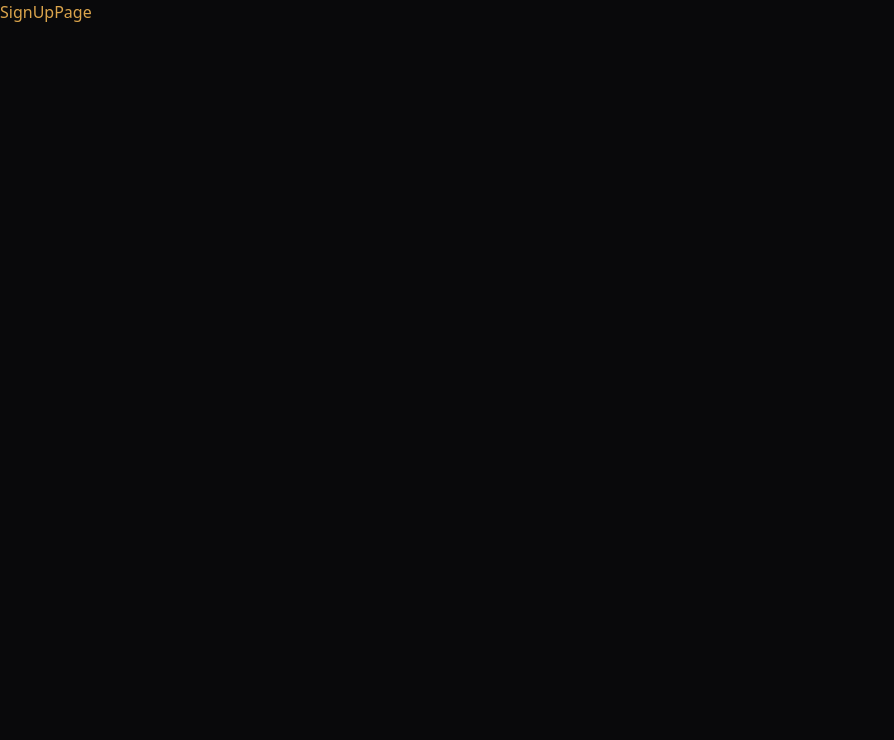
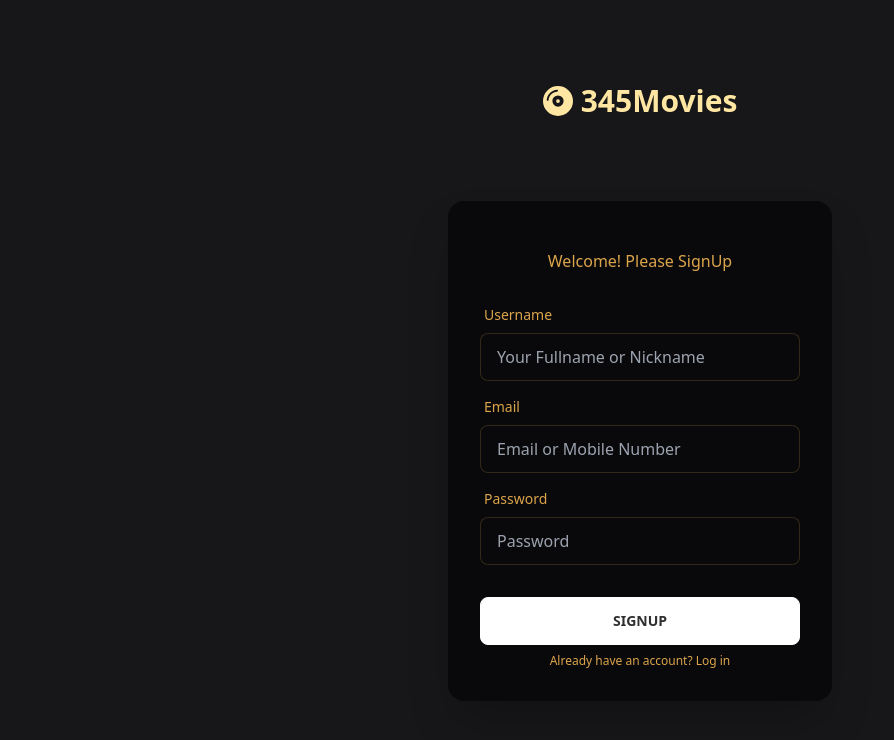
Before and after one commit to semakeremetci/Movie-Web-Site, a React (Vite) app: page /Movie-Web-Site/SignUpPage in a window 1280 px wide. Shown: the top 740 px of the page, without its empty margins (0-894 px from the left). Built offline with nearby package versions, Linux system fonts and the light colour scheme.

Commit message:
login page and signup page

```diff
--- a/src/App.jsx
+++ b/src/App.jsx
@@ -1,14 +1,9 @@
 import React from "react";
 import { Outlet } from "react-router-dom";
-import Home from "./pages/Home";
 import "./App.css";
 
 function App() {
-  return (
-    <div>
-      <Outlet />
-    </div>
-  );
+  return <Outlet />;
 }
 
 export default App;
--- a/src/Components/Navbar.jsx
+++ b/src/Components/Navbar.jsx
@@ -1,10 +1,13 @@
 import { Link } from "react-router-dom";
 const Navbar = () => {
   return (
-    <div className="navbar bg-base-100 p-4 sm:px-20 fixed top-0 left-0 right-0 z-50">
+    <div className="navbar bg-base-100 p-4 sm:px-24 w-screen flex-col items-start sm:flex-row fixed top-0 left-0 right-0 z-50">
       <div className="navbar-start ">
         <div className="dropdown sm:hidden z-50">
-          <label tabIndex={0} className="btn btn-ghost p-2 text-accent">
+          <label
+            tabIndex={0}
+            className="btn btn-ghost p-0 text-neutral-content"
+          >
             <svg
               xmlns="http://www.w3.org/2000/svg"
               className="h-5 w-5"
@@ -39,17 +42,35 @@ const Navbar = () => {
             </li>
 
             <li className="place-content-start">
-              <a className="btn btn-primary w-24 btn-sm">LogIn</a>
+              <Link
+                to="/Movie-Web-Site/LogInPage"
+                className="btn btn-primary w-full btn-sm"
+              >
+                LogIn
+              </Link>
             </li>
-            <li className="place-content-start">
-              <a className="btn btn-primary w-24 btn-sm">SignUp</a>
+            <li className="place-content-start mx-1s">
+              <Link
+                to="/Movie-Web-Site/SignUpPage"
+                className="btn btn-primary w-full btn-sm"
+              >
+                SignUp
+              </Link>
             </li>
           </ul>
         </div>
         <Link
           to="/Movie-Web-Site/"
-          className="btn normal-case text-2xl p-2 bg-transparent border-none hover:bg-transparent font-bold text-neutral-content"
+          className="btn normal-case text-xl sm:text-2xl p-2 bg-transparent border-none hover:bg-transparent font-bold text-neutral-content"
         >
+          <svg
+            xmlns="http://www.w3.org/2000/svg"
+            height="1em"
+            viewBox="0 0 512 512"
+            fill="rgb(255, 231, 163)"
+          >
+            <path d="M0 256a256 256 0 1 1 512 0A256 256 0 1 1 0 256zm256 32a32 32 0 1 1 0-64 32 32 0 1 1 0 64zm-96-32a96 96 0 1 0 192 0 96 96 0 1 0 -192 0zM96 240c0-35 17.5-71.1 45.2-98.8S205 96 240 96c8.8 0 16-7.2 16-16s-7.2-16-16-16c-45.4 0-89.2 22.3-121.5 54.5S64 194.6 64 240c0 8.8 7.2 16 16 16s16-7.2 16-16z" />
+          </svg>
           345Movie
         </Link>
       </div>
@@ -76,11 +97,11 @@ const Navbar = () => {
           </li>
         </ul>
       </div>
-      <div>
+      <div className="w-full sm:w-1/2">
         <input
           type="text"
           placeholder="Search Movie"
-          className="input ml-3 input-ghost bg-base-300 flex-end  focus:outline-none w-full max-w-xs"
+          className="input w-full  sm:ml-3 input-ghost bg-base-300 flex-end  focus:outline-none"
         />
       </div>
       <div className="navbar-end gap-2 hidden sm:flex">
--- a/src/pages/LogInPage.jsx
+++ b/src/pages/LogInPage.jsx
@@ -1,7 +1,69 @@
 import React from "react";
+import { Link } from "react-router-dom";
 
 function LogInPage() {
-  return <div>LogInPage</div>;
+  return (
+    <div className="hero min-h-screen bg-base-200">
+      <div className="hero-content flex-col h-full lg:justify-evenly md:gap-10 lg:gap-0 w-full">
+        <div className="text-center -mt-4">
+          <h1 className="text-3xl font-bold text-neutral-content flex items-center gap-2">
+            <svg
+              xmlns="http://www.w3.org/2000/svg"
+              height="1em"
+              viewBox="0 0 512 512"
+              fill="rgb(255, 231, 163)"
+            >
+              <path d="M0 256a256 256 0 1 1 512 0A256 256 0 1 1 0 256zm256 32a32 32 0 1 1 0-64 32 32 0 1 1 0 64zm-96-32a96 96 0 1 0 192 0 96 96 0 1 0 -192 0zM96 240c0-35 17.5-71.1 45.2-98.8S205 96 240 96c8.8 0 16-7.2 16-16s-7.2-16-16-16c-45.4 0-89.2 22.3-121.5 54.5S64 194.6 64 240c0 8.8 7.2 16 16 16s16-7.2 16-16z" />
+            </svg>
+            345Movies
+            <br />
+          </h1>
+        </div>
+
+        <div className="card w-full sm:w-5/6 md:w-3/5  lg:w-96   shadow-2xl bg-base-100">
+          <div className="card-body">
+            <p className="text-center m-4">Welcome! Please Login</p>
+            <div className="form-control">
+              <label className="label">
+                <span className="label-text">Email</span>
+              </label>
+              <input
+                type="text"
+                placeholder="Your Email"
+                className="input input-bordered"
+              />
+            </div>
+            <div className="form-control">
+              <label className="label">
+                <span className="label-text">Password</span>
+              </label>
+              <input
+                type="text"
+                placeholder="Your Password"
+                className="input input-bordered"
+              />
+              <label className="label">
+                <a href="#" className="label-text-alt link link-hover">
+                  Forgot password?
+                </a>
+              </label>
+            </div>
+            <div className="form-control mt-6 gap-2 ">
+              <Link to="/Movie-Web-Site/" className="flex">
+                <button className="btn btn-primary grow">Login</button>
+              </Link>
+              <Link
+                to="/Movie-Web-Site/SignUpPage"
+                className="label-text-alt link link-hover text-center flex-none"
+              >
+                Don't have an account? Register
+              </Link>
+            </div>
+          </div>
+        </div>
+      </div>
+    </div>
+  );
 }
 
 export default LogInPage;
--- a/src/pages/SignUpPage.jsx
+++ b/src/pages/SignUpPage.jsx
@@ -1,7 +1,74 @@
 import React from "react";
+import { Link } from "react-router-dom";
 
 function SignUpPage() {
-  return <div>SignUpPage</div>;
+  return (
+    <div className="hero min-h-screen bg-base-200">
+      <div className="hero-content flex-col h-full lg:justify-evenly md:gap-10 lg:gap-0 w-full">
+        <div className="text-center -mt-4">
+          <h1 className="text-3xl font-bold text-neutral-content flex items-center gap-2">
+            <svg
+              xmlns="http://www.w3.org/2000/svg"
+              height="1em"
+              viewBox="0 0 512 512"
+              fill="rgb(255, 231, 163)"
+            >
+              <path d="M0 256a256 256 0 1 1 512 0A256 256 0 1 1 0 256zm256 32a32 32 0 1 1 0-64 32 32 0 1 1 0 64zm-96-32a96 96 0 1 0 192 0 96 96 0 1 0 -192 0zM96 240c0-35 17.5-71.1 45.2-98.8S205 96 240 96c8.8 0 16-7.2 16-16s-7.2-16-16-16c-45.4 0-89.2 22.3-121.5 54.5S64 194.6 64 240c0 8.8 7.2 16 16 16s16-7.2 16-16z" />
+            </svg>
+            345Movies
+            <br />
+          </h1>
+        </div>
+
+        <div className="card w-full sm:w-5/6 md:w-3/5  lg:w-96   shadow-2xl bg-base-100">
+          <div className="card-body">
+            <p className="text-center m-4">Welcome! Please SignUp</p>
+            <div className="form-control">
+              <label className="label">
+                <span className="label-text">Username</span>
+              </label>
+              <input
+                type="text"
+                placeholder="Your Fullname or Nickname"
+                className="input input-bordered"
+              />
+            </div>
+            <div className="form-control">
+              <label className="label">
+                <span className="label-text">Email</span>
+              </label>
+              <input
+                type="text"
+                placeholder="Email or Mobile Number"
+                className="input input-bordered"
+              />
+            </div>
+            <div className="form-control">
+              <label className="label">
+                <span className="label-text">Password</span>
+              </label>
+              <input
+                type="text"
+                placeholder="Password"
+                className="input input-bordered"
+              />
+            </div>
+            <div className="form-control mt-6 gap-2 ">
+              <Link to="/Movie-Web-Site/" className="flex">
+                <button className="btn btn-primary grow">SignUp</button>
+              </Link>
+              <Link
+                to="/Movie-Web-Site/LogInPage"
+                className="label-text-alt link link-hover text-center flex-none"
+              >
+                Already have an account? Log in
+              </Link>
+            </div>
+          </div>
+        </div>
+      </div>
+    </div>
+  );
 }
 
 export default SignUpPage;
```
